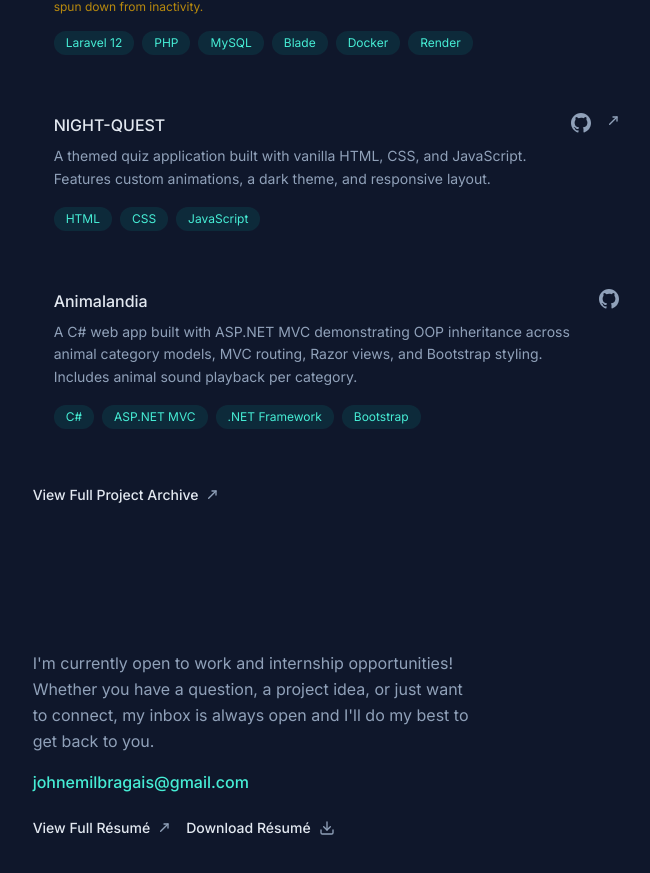
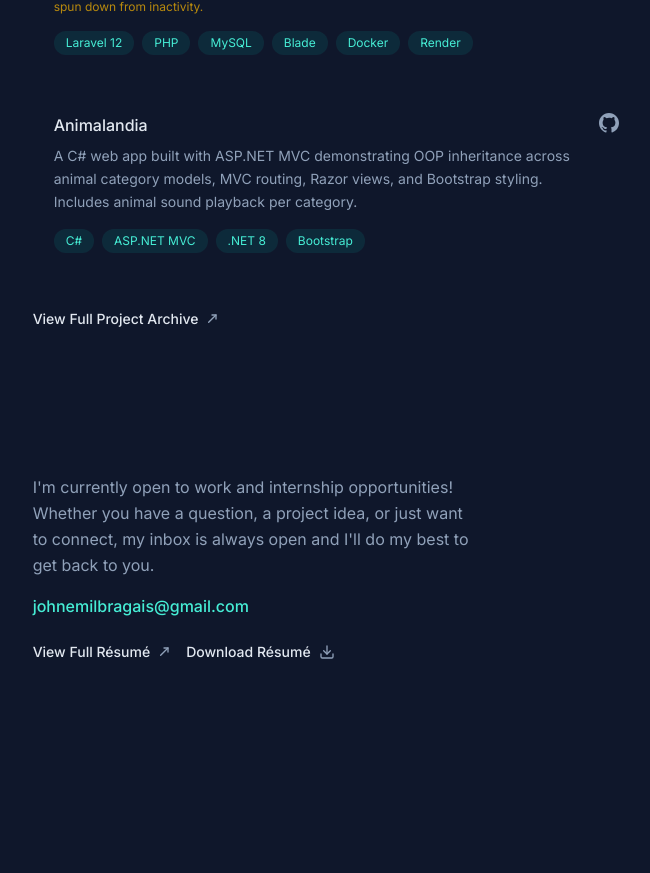
Before and after one commit to EmilB107/Portfolio, a Next.js app: page / in a window 1280 px wide. Shown: the part 1747-2620 px from the top of the page, without its empty margins (592-1242 px from the left). After the commit the page ends 2505 px from the top, so only its background shows below. Built offline with nearby package versions, Linux system fonts and the light colour scheme.

Commit message:
fix: update Animalandia .NET Framework to .NET 8

```diff
--- a/app/archive/page.tsx
+++ b/app/archive/page.tsx
@@ -70,7 +70,7 @@ const projects: ArchiveProject[] = [
     year: "2025",
     description:
       "A C# web app built with ASP.NET MVC demonstrating OOP inheritance across animal category models, MVC routing, Razor views, and Bootstrap styling. Includes animal sound playback per category.",
-    tech: ["C#", "ASP.NET MVC", ".NET Framework", "Bootstrap"],
+    tech: ["C#", "ASP.NET MVC", ".NET 8", "Bootstrap"],
     github: "https://github.com/EmilB107/Animalandia",
     live: null,
     desktop: "/assets/imgs/animalandia.onrender.com_(XX-Large).png",
--- a/components/Projects.tsx
+++ b/components/Projects.tsx
@@ -29,18 +29,10 @@ const projects: Project[] = [
     live: "https://arf-meow-catalog.onrender.com",
   },
   {
-    name: "NIGHT-QUEST",
-    description:
-      "A themed quiz application built with vanilla HTML, CSS, and JavaScript. Features custom animations, a dark theme, and responsive layout.",
-    tech: ["HTML", "CSS", "JavaScript"],
-    github: "https://github.com/EmilB107/NIGHT-QUEST",
-    live: "https://emilb107.github.io/NIGHT-QUEST/",
-  },
-  {
     name: "Animalandia",
     description:
       "A C# web app built with ASP.NET MVC demonstrating OOP inheritance across animal category models, MVC routing, Razor views, and Bootstrap styling. Includes animal sound playback per category.",
-    tech: ["C#", "ASP.NET MVC", ".NET Framework", "Bootstrap"],
+    tech: ["C#", "ASP.NET MVC", ".NET 8", "Bootstrap"],
     github: "https://github.com/EmilB107/Animalandia",
     live: null,
   },
```
